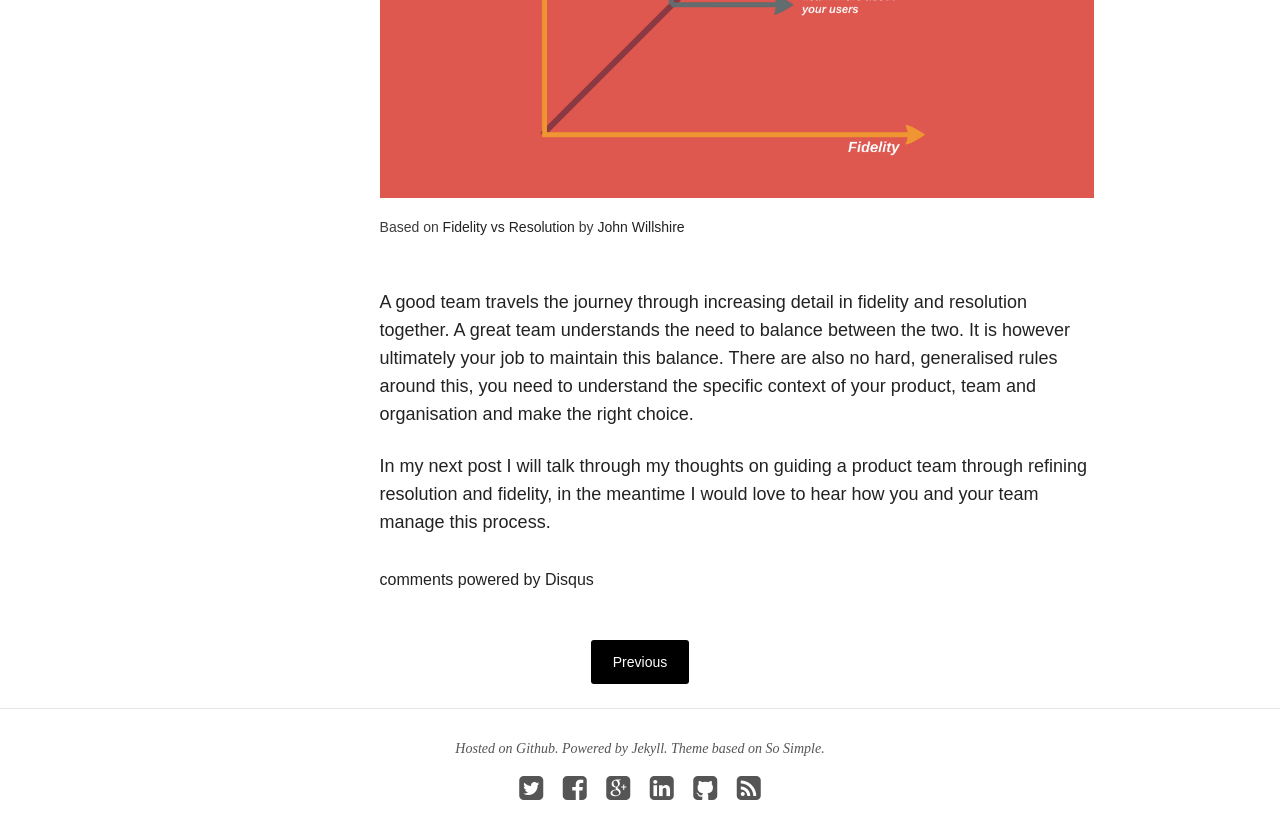
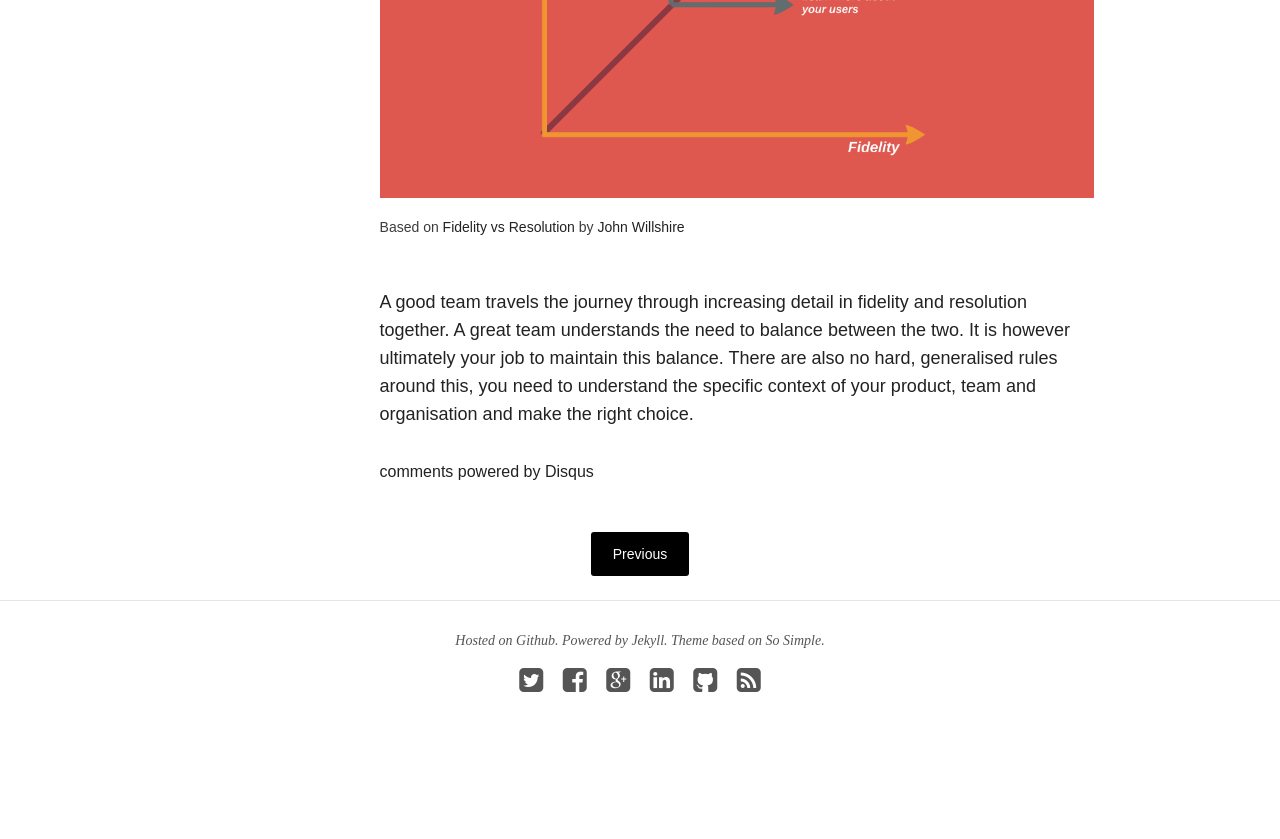
Before and after one commit to sebcachia/sebcachia.github.io, a Jekyll site: the page built from _posts/articles/2015-03-29-managing-detail-in-product-development.md, in a window 1280 px wide and 900 px high, scrolled down 1313 px. Shown: the top 839 px of the window. Built offline with Jekyll 4.4.1, drawn with Linux system fonts in a browser that asks for light colours; nearby versions of some CDN libraries; comment, search, counter and statistics services are not loaded; after the commit the page ends 2105 px from its top, so only the background shows below that.

Commit message:
updated last blog post

```diff
--- a/_posts/articles/2015-03-29-managing-detail-in-product-development.md
+++ b/_posts/articles/2015-03-29-managing-detail-in-product-development.md
@@ -23,5 +23,3 @@ A product can evolve in two directions; fidelity and resolution. If a product ex
 </figure>
 
 A good team travels the journey through increasing detail in fidelity and resolution together. A great team understands the need to balance between the two. It is however ultimately your job to maintain this balance. There are also no hard, generalised rules around this, you need to understand the specific context of your product, team and organisation and make the right choice.
-
-In my next post I will talk through my thoughts on guiding a product team through refining resolution and fidelity, in the meantime I would love to hear how you and your team manage this process.
```
Also changed, not shown: 3 other files.
